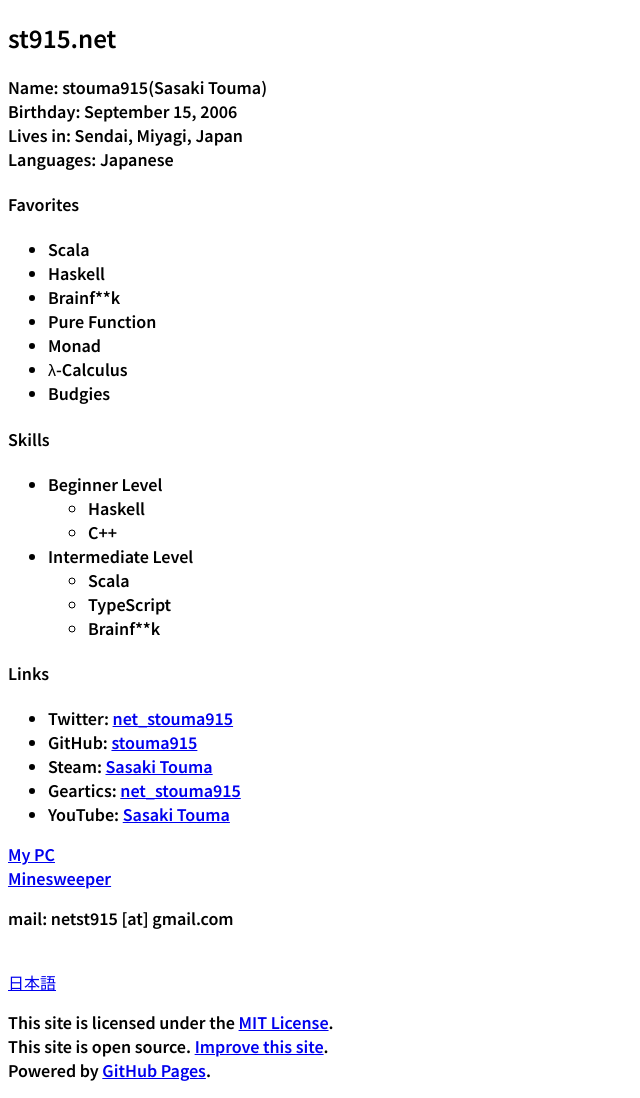
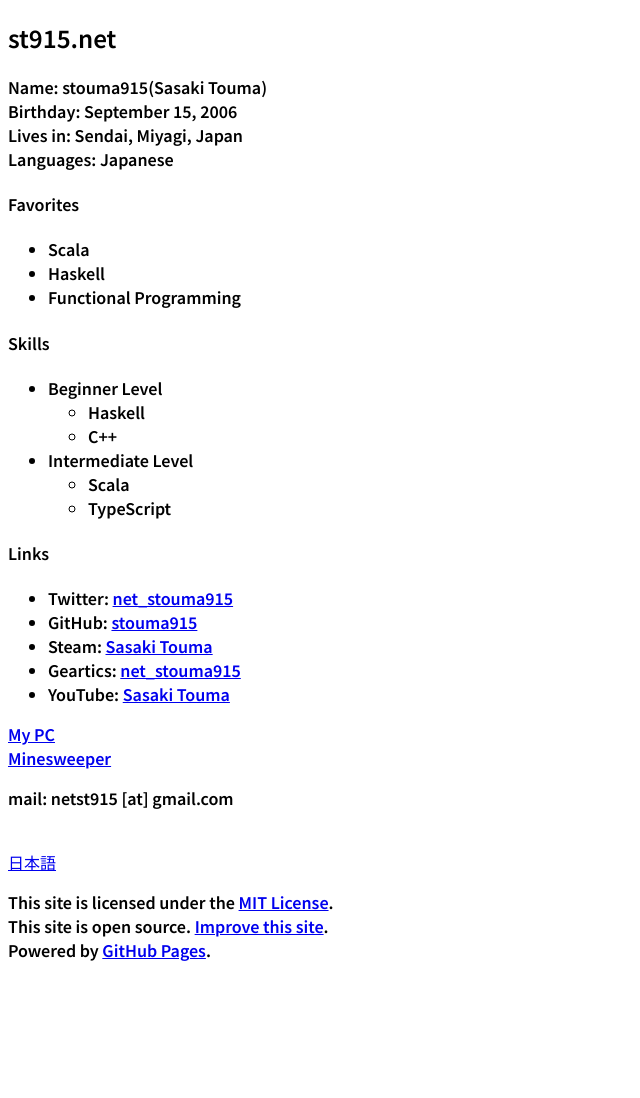
Before and after one commit to t-sasaki915/t-sasaki-net, a Jekyll site: the page built from docs/en/index.md, in a window 1280 px wide. Shown: the whole page, without its empty margins (0-640 px from the left). Built offline with Jekyll 4.4.1, drawn with Linux system fonts in a browser that asks for light colours; Markdown is read by kramdown in place of the engine named in the settings; after the commit the page ends 978 px from its top, so only the background shows below that.

Commit message:
Update index.md

```diff
--- a/docs/en/index.md
+++ b/docs/en/index.md
@@ -14,11 +14,7 @@
 #### Favorites
 - Scala
 - Haskell
-- Brainf\*\*k
-- Pure Function
-- Monad
-- λ-Calculus
-- Budgies
+- Functional Programming
 
 #### Skills
 - Beginner Level
@@ -27,7 +23,6 @@
 - Intermediate Level
   - Scala
   - TypeScript
-  - Brainf\*\*k
 
 #### Links
 * Twitter: [net_stouma915](https://twitter.com/net_stouma915)
```
